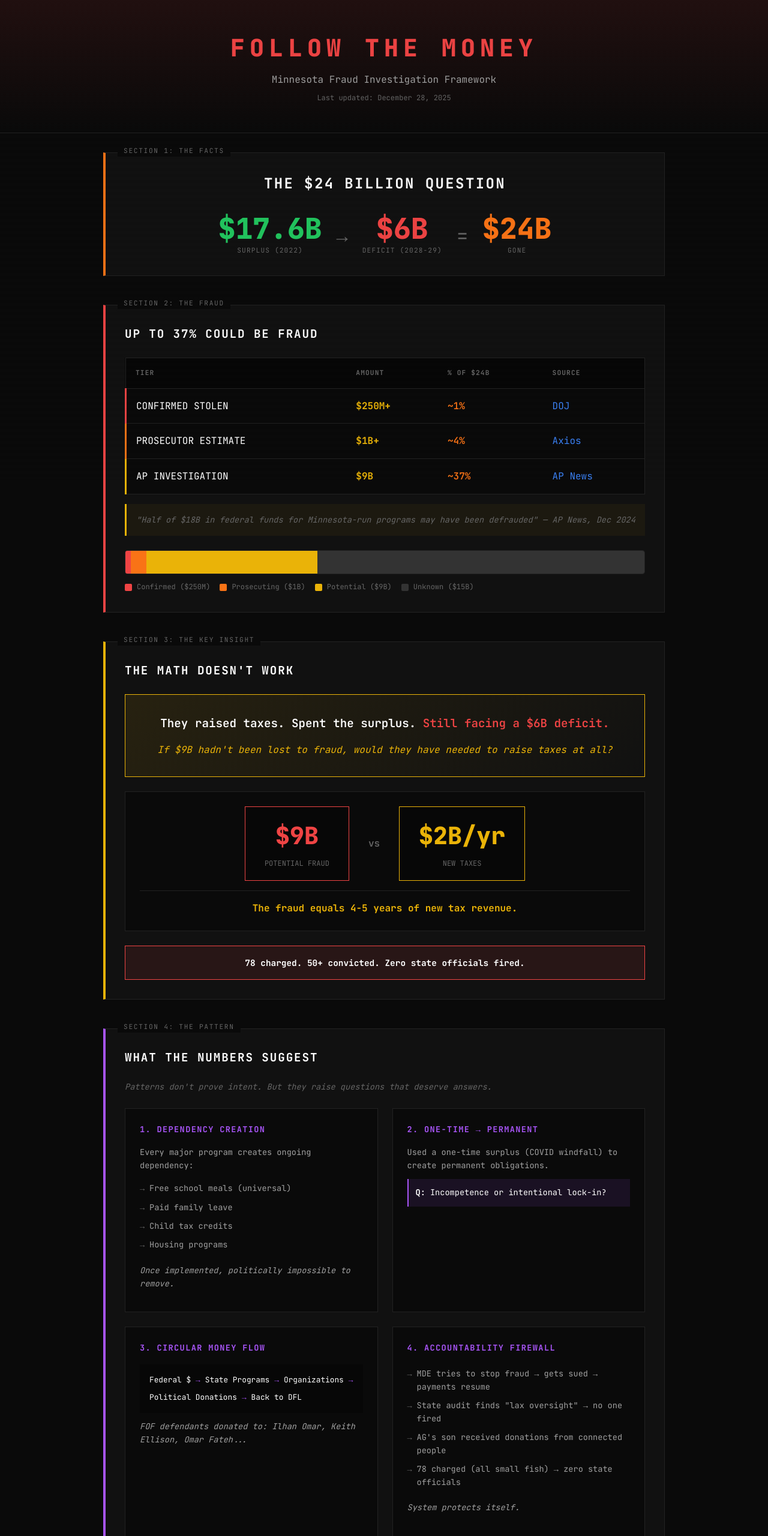
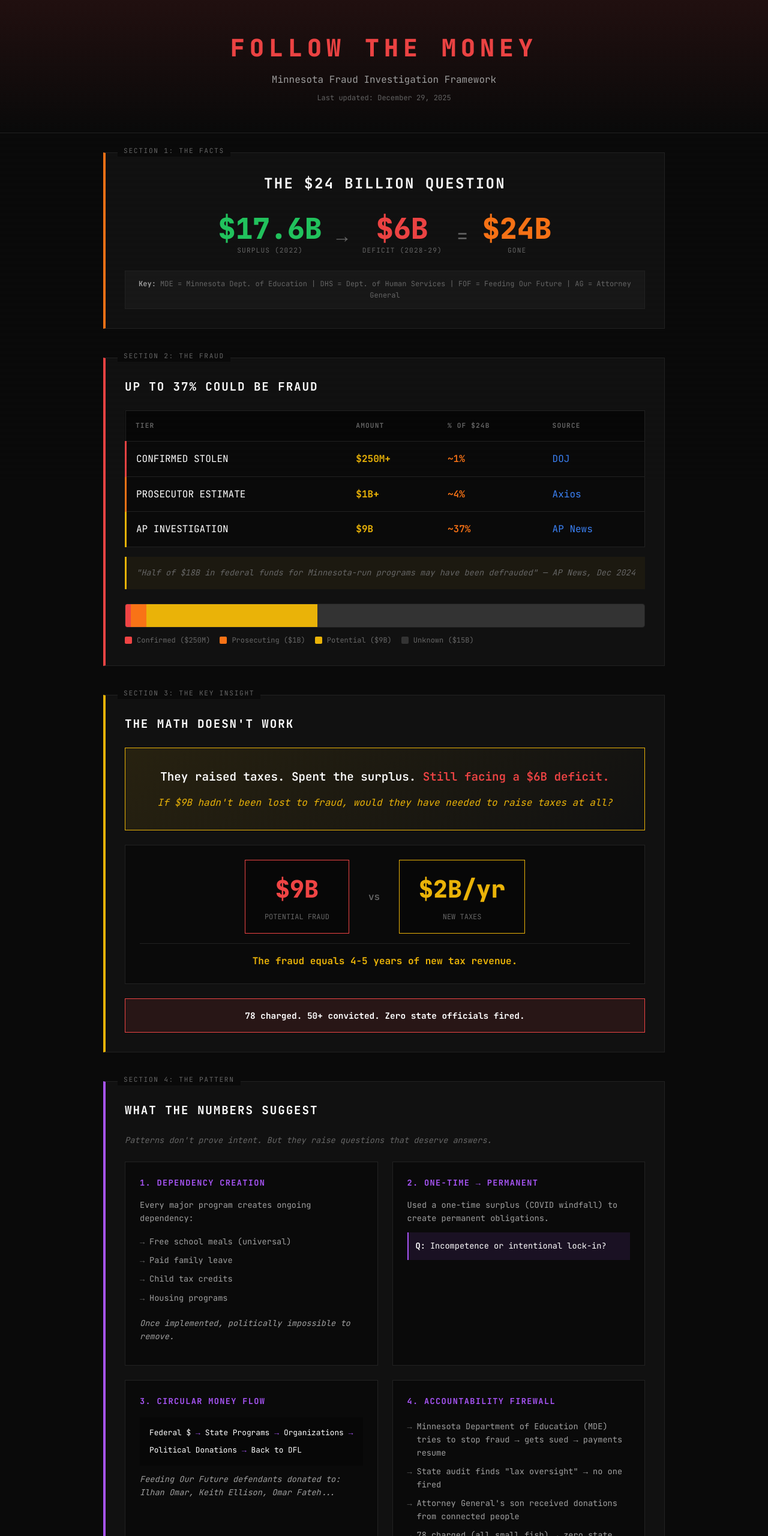
Before and after one commit to toreyjames/MNFraudTracker, a plain HTML site: page index.html in a window 1280 px wide. Shown: the top 2560 px of the page at 60% size. Drawn offline with Linux system fonts and the light colour scheme.

Commit message:
Spell out abbreviations, clarify Walz accountability chain

```diff
--- a/index.html
+++ b/index.html
@@ -16,7 +16,7 @@
     <div class="header-content">
       <h1>FOLLOW THE MONEY</h1>
       <p class="tagline">Minnesota Fraud Investigation Framework</p>
-      <p class="updated">Last updated: December 28, 2025</p>
+      <p class="updated">Last updated: December 29, 2025</p>
     </div>
   </header>
 
@@ -43,6 +43,9 @@
             <span class="stat-label">Gone</span>
           </div>
         </div>
+      </div>
+      <div class="abbreviations">
+        <strong>Key:</strong> MDE = Minnesota Dept. of Education | DHS = Dept. of Human Services | FOF = Feeding Our Future | AG = Attorney General
       </div>
     </section>
 
@@ -171,15 +174,15 @@
             <span class="flow-arrow">→</span>
             <span>Back to DFL</span>
           </div>
-          <p class="pattern-note">FOF defendants donated to: Ilhan Omar, Keith Ellison, Omar Fateh...</p>
+          <p class="pattern-note">Feeding Our Future defendants donated to: Ilhan Omar, Keith Ellison, Omar Fateh...</p>
         </div>
 
         <div class="pattern-card">
           <h3>4. ACCOUNTABILITY FIREWALL</h3>
           <ul>
-            <li>MDE tries to stop fraud → gets sued → payments resume</li>
+            <li>Minnesota Department of Education (MDE) tries to stop fraud → gets sued → payments resume</li>
             <li>State audit finds "lax oversight" → no one fired</li>
-            <li>AG's son received donations from connected people</li>
+            <li>Attorney General's son received donations from connected people</li>
             <li>78 charged (all small fish) → zero state officials</li>
           </ul>
           <p class="pattern-note">System protects itself.</p>
@@ -217,7 +220,7 @@
           <p>What did decision-makers know, and when?</p>
           <ul>
             <li>Governor's office briefings on fraud</li>
-            <li>MDE/DHS internal communications</li>
+            <li>MDE / Department of Human Services (DHS) internal communications</li>
             <li>FBI warning documentation</li>
             <li>Who was told what, when?</li>
           </ul>
@@ -303,7 +306,7 @@
           </div>
           <div class="timeline-item warning">
             <span class="timeline-date">Early 2021</span>
-            <span class="timeline-event">MDE flags problems with Feeding Our Future. Tries to stop payments.</span>
+            <span class="timeline-event">MDE flags problems with Feeding Our Future (FOF). Tries to stop payments.</span>
           </div>
           <div class="timeline-item warning">
             <span class="timeline-date">Mar 2021</span>
@@ -315,7 +318,7 @@
           </div>
           <div class="timeline-item">
             <span class="timeline-date">Jan 2022</span>
-            <span class="timeline-event">FBI raids FOF. Federal investigation begins.</span>
+            <span class="timeline-event">FBI raids Feeding Our Future. Federal investigation begins.</span>
           </div>
           <div class="timeline-item">
             <span class="timeline-date">Sep 2022</span>
@@ -323,7 +326,7 @@
           </div>
           <div class="timeline-item">
             <span class="timeline-date">Jun 2024</span>
-            <span class="timeline-event">State audit: MDE had "lax oversight," "failed to act." <strong>No one fired.</strong></span>
+            <span class="timeline-event">State audit: MDE had "lax oversight," "failed to act." <strong>Walz fires no one.</strong></span>
           </div>
           <div class="timeline-item">
             <span class="timeline-date">Dec 2024</span>
@@ -337,6 +340,10 @@
           <h3>GAP 1: WHO WAS IN CHARGE?</h3>
           <table class="gap-table">
             <tr>
+              <td>Governor</td>
+              <td class="gap-status known">Tim Walz (appoints commissioners)</td>
+            </tr>
+            <tr>
               <td>MDE Commissioner (2019-Mar 2021)</td>
               <td class="gap-status known">Mary Cathryn Ricker</td>
             </tr>
@@ -348,12 +355,8 @@
               <td>DHS Commissioner</td>
               <td class="gap-status known">Jodi Harpstead</td>
             </tr>
-            <tr>
-              <td>Who decided to resume payments?</td>
-              <td class="gap-status unknown">Unknown - under Mueller?</td>
-            </tr>
           </table>
-          <p class="gap-note">Ricker resigned March 2021 - right as fraud was flagged. Coincidence?</p>
+          <p class="gap-note"><strong>Key:</strong> MDE leadership had authority to discipline or fire staff who failed oversight. They did not. The choice to keep or remove commissioners sits with Governor Walz.</p>
         </div>
 
         <div class="gap-card">
--- a/styles.css
+++ b/styles.css
@@ -165,6 +165,21 @@ body {
 .stat-arrow {
   font-size: 2rem;
   color: var(--text-muted);
+}
+
+/* Abbreviations Key */
+.abbreviations {
+  margin-top: 1.5rem;
+  padding: 0.75rem 1rem;
+  background: rgba(255, 255, 255, 0.03);
+  border: 1px solid var(--border-color);
+  font-size: 0.75rem;
+  color: var(--text-muted);
+  text-align: center;
+}
+
+.abbreviations strong {
+  color: var(--text-secondary);
 }
 
 /* Fraud Tiers Table */
```
